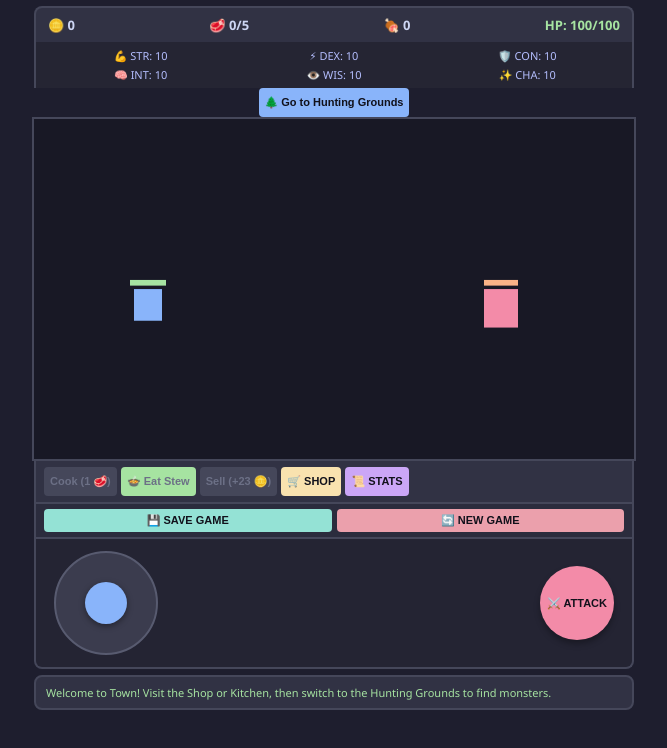
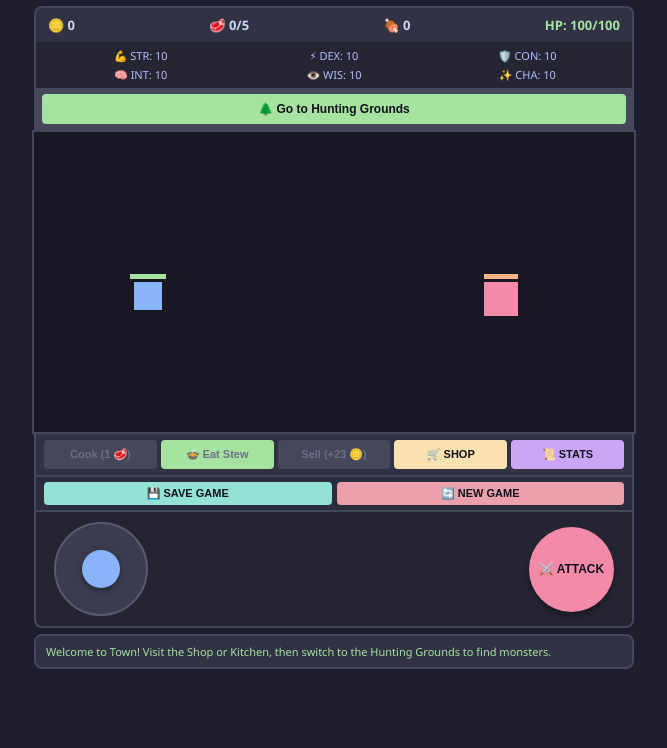
Before and after one commit to nur0izzati/RPGHuntCook, a plain HTML site: page index.html in a window 1280 px wide. Shown: the whole page, without its empty margins (306-973 px from the left). Drawn offline with Linux system fonts and the light colour scheme.

Commit message:
Update style.css

```diff
--- a/style.css
+++ b/style.css
@@ -14,7 +14,6 @@ body {
   -webkit-user-select: none;
 }
 
-/* Top Resource & Health Bar */
 #ui-bar {
   width: 100%;
   max-width: 600px;
@@ -30,7 +29,6 @@ body {
   border-bottom: none;
 }
 
-/* 6-Stat RPG Grid */
 #stats-bar {
   width: 100%;
   max-width: 600px;
@@ -47,18 +45,40 @@ body {
   text-align: center;
 }
 
-/* Game Canvas */
+/* Map Bar */
+#map-bar {
+  width: 100%;
+  max-width: 600px;
+  background-color: #45475a;
+  padding: 6px;
+  box-sizing: border-box;
+  border-left: 2px solid #45475a;
+  border-right: 2px solid #45475a;
+  text-align: center;
+}
+
+#map-toggle-btn {
+  background-color: #a6e3a1;
+  color: #11111b;
+  width: 100%;
+  padding: 8px;
+  font-size: 12px;
+  font-weight: bold;
+  border: none;
+  border-radius: 4px;
+  cursor: pointer;
+}
+
 canvas {
   background-color: #181825;
   border: 2px solid #45475a;
   display: block;
   width: 100%;
   max-width: 600px;
-  height: 340px;
+  height: 300px;
   touch-action: none;
 }
 
-/* Action Buttons */
 #action-panel, #save-panel {
   width: 100%;
   max-width: 600px;
@@ -67,14 +87,20 @@ canvas {
   box-sizing: border-box;
   border: 2px solid #45475a;
   border-top: none;
+}
+
+.action-group {
   display: flex;
   justify-content: space-between;
-  gap: 5px;
+  gap: 4px;
+  width: 100%;
 }
 
 #save-panel {
   background-color: #2b2c3d;
   padding: 5px 8px;
+  display: flex;
+  gap: 5px;
 }
 
 button {
@@ -102,7 +128,6 @@ button:disabled {
 #save-btn { background-color: #94e2d5; padding: 5px; }
 #reset-btn { background-color: #eba0ac; padding: 5px; }
 
-/* Mobile Controls */
 #mobile-controls {
   width: 100%;
   max-width: 600px;
@@ -110,7 +135,7 @@ button:disabled {
   justify-content: space-between;
   align-items: center;
   background-color: #242433;
-  padding: 12px 18px;
+  padding: 10px 18px;
   box-sizing: border-box;
   border: 2px solid #45475a;
   border-top: none;
@@ -119,8 +144,8 @@ button:disabled {
 }
 
 #joystick-base {
-  width: 100px;
-  height: 100px;
+  width: 90px;
+  height: 90px;
   background-color: rgba(69, 71, 90, 0.7);
   border: 2px solid #585b70;
   border-radius: 50%;
@@ -130,13 +155,13 @@ button:disabled {
 }
 
 #joystick-knob {
-  width: 42px;
-  height: 42px;
+  width: 38px;
+  height: 38px;
   background-color: #89b4fa;
   border-radius: 50%;
   position: absolute;
-  top: 29px;
-  left: 29px;
+  top: 26px;
+  left: 26px;
   pointer-events: none;
   box-shadow: 0 2px 6px rgba(0, 0, 0, 0.4);
 }
@@ -161,12 +186,7 @@ button:disabled {
   touch-action: manipulation;
 }
 
-.action-circle-btn:active {
-  transform: scale(0.93);
-}
-
-#attack-btn { background-color: #f38ba8; color: #11111b; }
-#dodge-btn { background-color: #fab387; color: #11111b; }
+#attack-btn { background-color: #f38ba8; color: #11111b; width: 85px; height: 85px; border-radius: 50%; font-size: 12px; }
 
 #log {
   width: 100%;
@@ -182,14 +202,10 @@ button:disabled {
   border: 2px solid #45475a;
 }
 
-/* Modals */
 .modal {
   display: none;
   position: fixed;
-  top: 0;
-  left: 0;
-  width: 100%;
-  height: 100%;
+  top: 0; left: 0; width: 100%; height: 100%;
   background-color: rgba(0, 0, 0, 0.75);
   justify-content: center;
   align-items: center;
@@ -225,23 +241,6 @@ button:disabled {
   font-size: 11px;
 }
 
-.shop-item button {
-  max-width: 70px;
-  margin-left: 8px;
-}
-
-.stat-desc {
-  background-color: #181825;
-  padding: 8px;
-  margin: 6px 0;
-  border-radius: 6px;
-  font-size: 11px;
-  line-height: 1.4;
-}
-
-.close-btn {
-  background-color: #f38ba8;
-  margin-top: 10px;
-  width: 100%;
-  padding: 10px;
-}
+.shop-item button { max-width: 70px; margin-left: 8px; }
+.stat-desc { background-color: #181825; padding: 8px; margin: 6px 0; border-radius: 6px; font-size: 11px; line-height: 1.4; }
+.close-btn { background-color: #f38ba8; margin-top: 10px; width: 100%; padding: 10px; }
```
